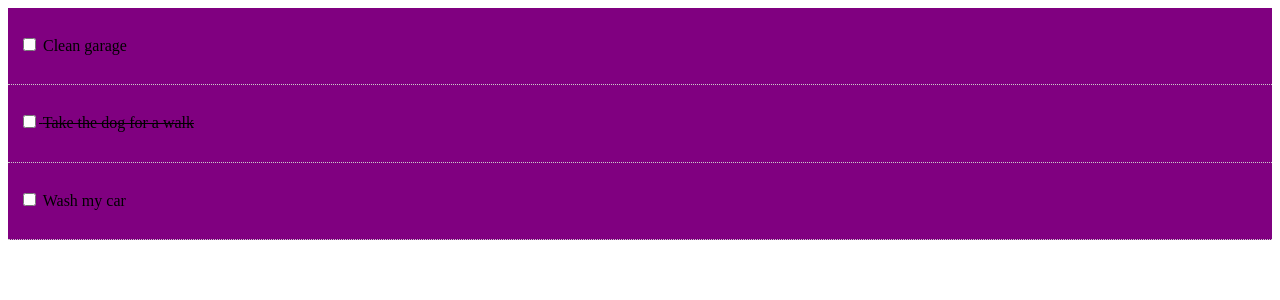
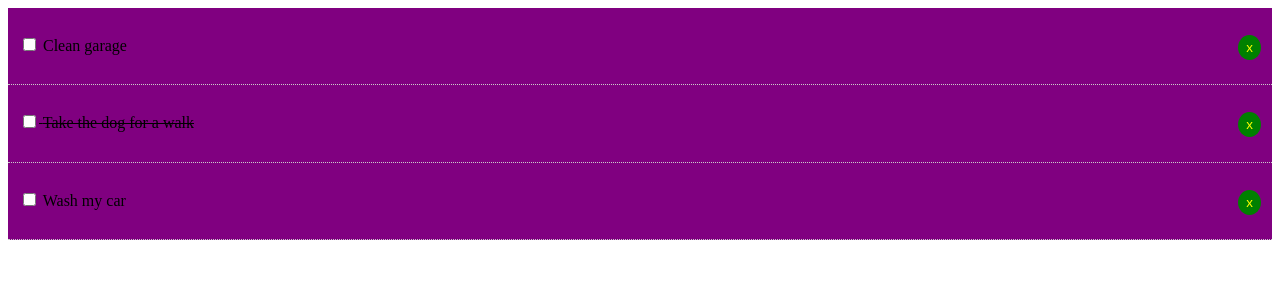
Before and after one commit to zcarey90/reactapp, a React (Create React App) app in the folder my-react-app/: page / in a window 1280 px wide. Shown: the top 300 px of the page. Built offline with nearby package versions, Linux system fonts and the light colour scheme.

Commit message:
added green buttons

```diff
--- a/my-react-app/src/components/Choreitem.js
+++ b/my-react-app/src/components/Choreitem.js
@@ -21,6 +21,7 @@ export class ChoreItem extends Component {
             onChange={this.props.checkDone.bind(this, id)}
           />{" "}
           {title}
+          <button style={buttonStyle}>x</button>
         </p>
       </div>
     );
@@ -31,4 +32,14 @@ ChoreItem.propTypes = {
   chore: PropTypes.object.isRequired
 };
 
+const buttonStyle = {
+  background: "green",
+  color: "yellow",
+  border: "none",
+  padding: "5px 8px",
+  borderRadius: "50%",
+  cursor: "pointer",
+  float: "right"
+};
+
 export default ChoreItem;
```
